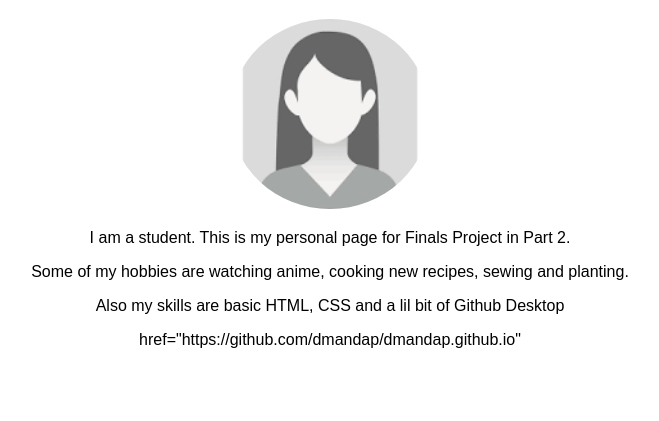
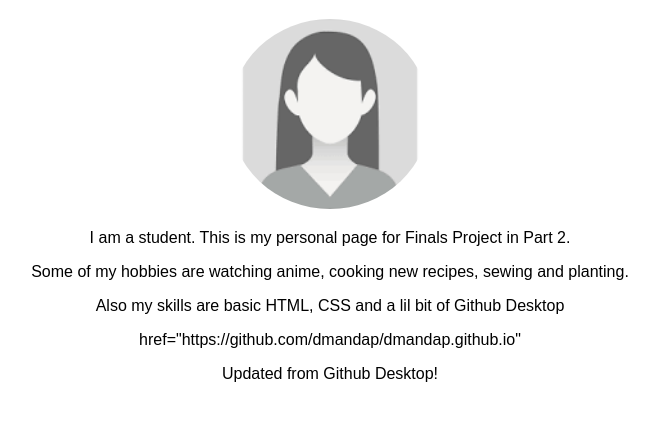
Before and after one commit to dmandap/dmandap.github.io, a plain HTML site: page index.html in a window 1280 px wide. Shown: the part 61-482 px from the top of the page, without its empty margins (310-969 px from the left). Drawn offline with Linux system fonts and the light colour scheme.

Commit message:
Update index.html

```diff
--- a/index.html
+++ b/index.html
@@ -11,5 +11,6 @@
 <p>Some of my hobbies are watching anime, cooking new recipes, sewing and planting.</p>
 <p>Also my skills are basic HTML, CSS and a lil bit of Github Desktop</p>
 <a> href="https://github.com/dmandap/dmandap.github.io"</a>
+<p>Updated from Github Desktop!</p>
 </body>
 </html>
```
